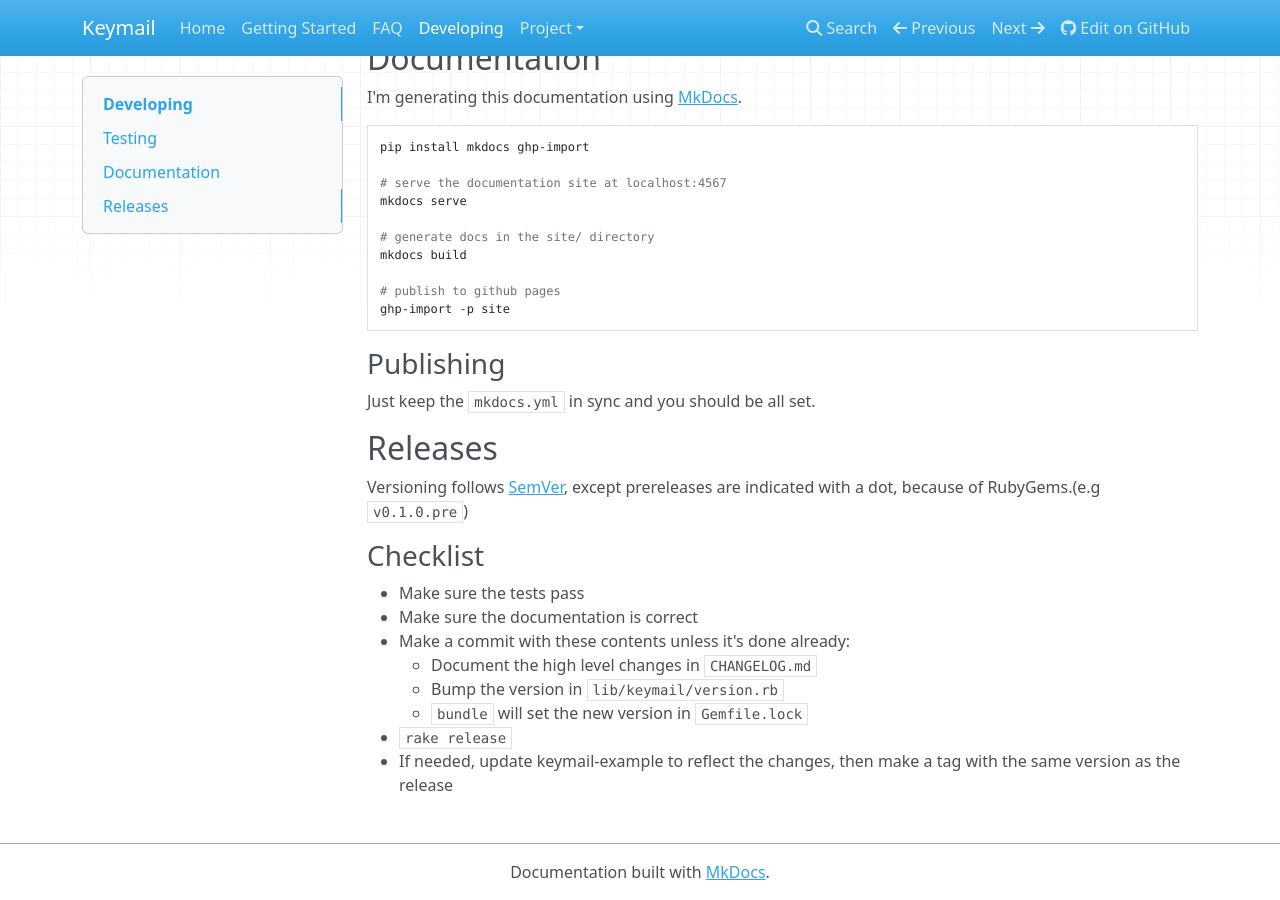
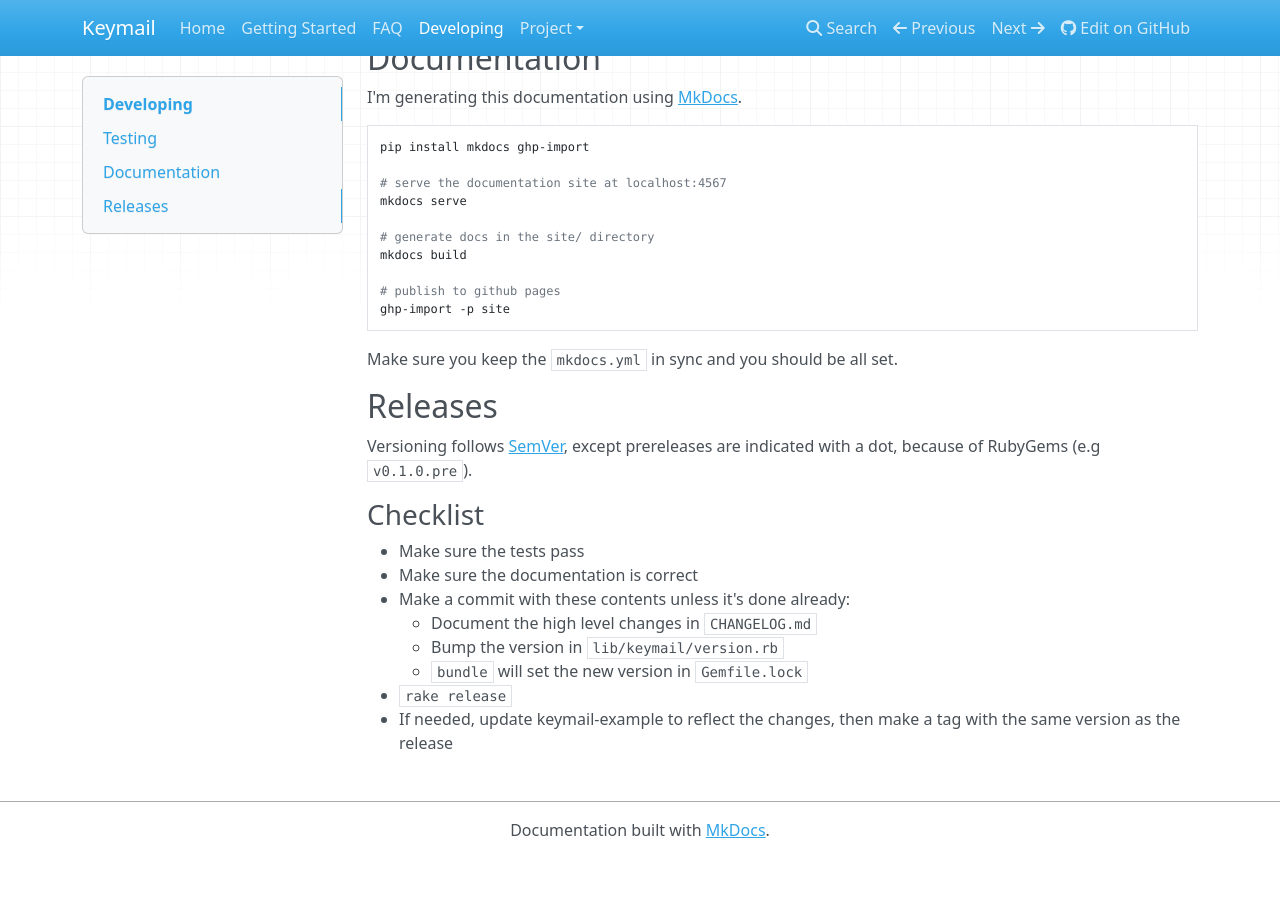
Before and after one commit to jsborjesson/keymail, an MkDocs documentation site: the page built from docs/developing.md, in a window 1280 px wide and 900 px high, scrolled down 569 px. Built offline with MkDocs 1.6.1, drawn with Linux system fonts in a browser that asks for light colours; nearby versions of some CDN libraries; old or Windows-style settings are respelled for this version of MkDocs; after the commit the page ends 1427 px from its top, so only the background shows below that.

Commit message:
Tidying up the README and developing docs

````diff
--- a/docs/developing.md
+++ b/docs/developing.md
@@ -39,14 +39,12 @@ mkdocs build
 ghp-import -p site
 ```
 
-### Publishing
-
-Just keep the `mkdocs.yml` in sync and you should be all set.
+Make sure you keep the `mkdocs.yml` in sync and you should be all set.
 
 ## Releases
 
 Versioning follows [SemVer](http://semver.org/), except prereleases are
-indicated with a dot, because of RubyGems.(e.g `v0.1.0.pre`)
+indicated with a dot, because of RubyGems (e.g `v0.1.0.pre`).
 
 ### Checklist
 
````
Also changed, not shown: README.md (+1 -23 lines).
